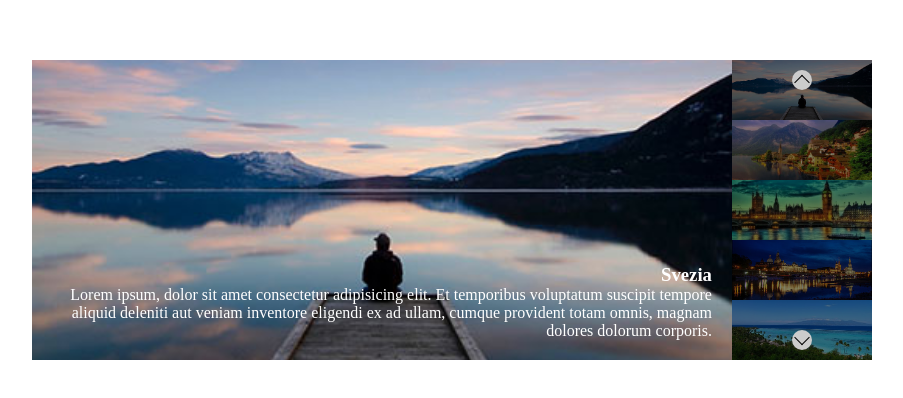
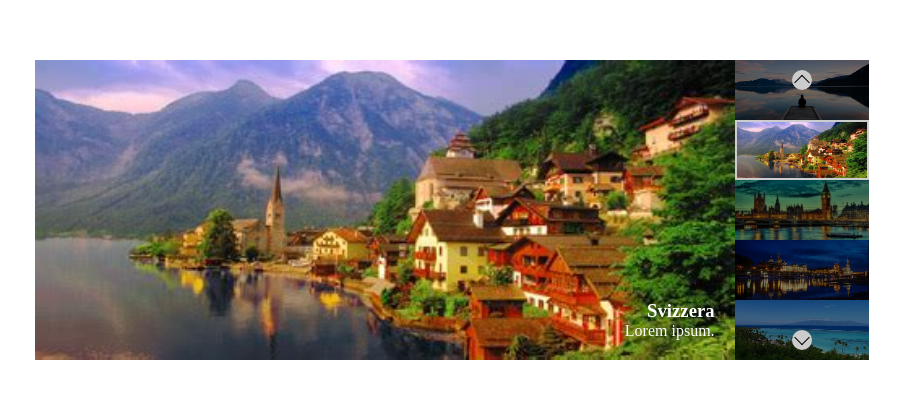
Before and after one commit to luca-gif/vue-slider, a plain HTML site: page index.html in a window 1280 px wide. Shown: the part 190-588 px from the top of the page, without its empty margins (188-1091 px from the left). Drawn offline with nearby package versions, Linux system fonts and the light colour scheme.

Commit message:
aggiunta classe active dinamica

```diff
--- a/css/style.css
+++ b/css/style.css
@@ -48,6 +48,7 @@
     width: 100%;
     height: 100%;
     object-fit: cover;
+    cursor: pointer;
 }
 
 .thumb.active {
@@ -55,7 +56,8 @@
     opacity: 1;
 }
 
-.prev, .next {
+.prev,
+.next {
     width: 20px;
     height: 20px;
     margin: 10px 0;
@@ -72,12 +74,14 @@
     bottom: 0;
 }
 
+
 /*
 EXTRA: in questo esempio gli accordion vengono creati
 usando 2 bordi di un quadratino ruotato di 45 gradi
 In una versione base si possono usare delle icone
 oppure i caratteri ∧ (&and;) e ∨ (&or;)
  */
+
 .prev::after {
     content: '';
     width: 10px;
--- a/index.html
+++ b/index.html
@@ -34,7 +34,7 @@
 
                     <div @click="aumenta()" class="next"></div>
 
-                    <div v-for="(slide,index) in slides" class="thumb" :class="active">
+                    <div v-for="(slide,index) in slides" class="thumb" :class="index === indice ? 'active' : ''">
                         <img @click="indice=index" :src="slide.image" :alt="slide.title" />
                     </div>
 
--- a/js/script.js
+++ b/js/script.js
@@ -51,7 +51,7 @@ const app = new Vue({
         },
     },
 
-    /*  mounted() {
-          carusel = setInterval(this.aumenta, 3000);
-      }, */
+    mounted() {
+        carusel = setInterval(this.aumenta, 3000);
+    },
 });
```
